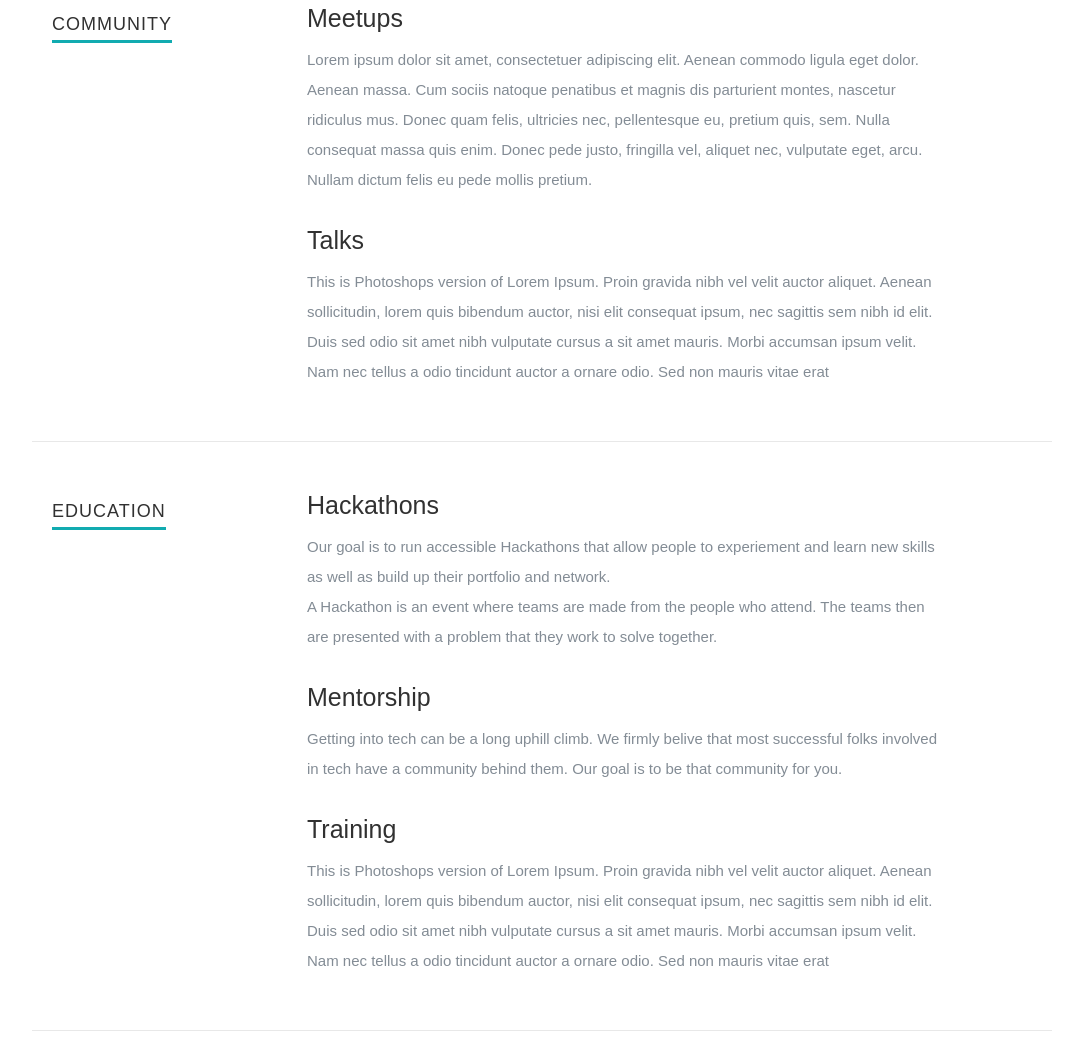
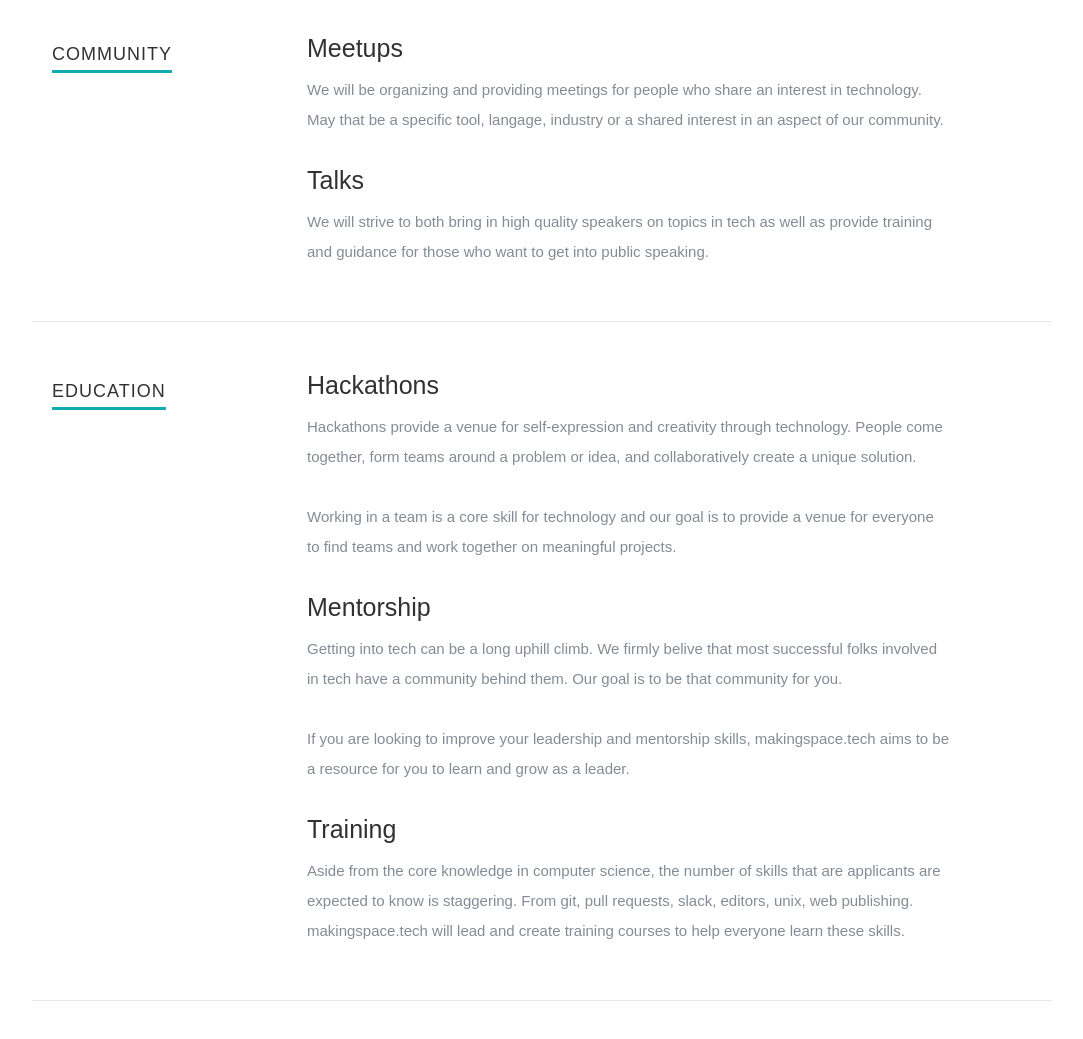
Before and after one commit to makingspaceintech/makingspaceintech.github.io, a Gatsby site: page / in a window 1280 px wide. Shown: the part 1373-2412 px from the top of the page, without its empty margins (98-1181 px from the left). Built offline with nearby package versions, Linux system fonts and the light colour scheme; Gatsby itself is replaced by a stand-in of ours; a web font is replaced by a local one.

Commit message:
some copy for the site

```diff
--- a/src/components/About.js
+++ b/src/components/About.js
@@ -6,15 +6,14 @@ import profilePic from "../assets/images/profilepic.jpg";
 const About = () => (
   <section id="about">
     <div className="row">
-      <div className="three columns">
-        <img className="profile-pic" src={profilePic} alt="" />
-      </div>
-      <div className="nine columns main-col">
+      <div className="twenty columns main-col">
         <h2>Mission</h2>
         <p>
-        MakingSpaces.tech is a collective guild of people working to make intersectional spaces in our community.
-        <br />
-        Our goal is to foster inclusivity,
+        MakingSpaces.tech is a collective guild of people working to make safer spaces in our community.
+        </p>
+        <p>
+        Our goal is to foster inclusivity, diversity, accessability and representation in technology.  Bringing the community together and
+        prividing a space for marginalized voices to be amplified.
         </p>
         <div className="row">
           <div className="columns contact-details">
--- a/src/components/Community.js
+++ b/src/components/Community.js
@@ -12,14 +12,11 @@ const Community = () => (
       <div className="row item">
         <div className="twelve columns">
           <h3>Meetups</h3>
+
           <p>
-            Lorem ipsum dolor sit amet, consectetuer adipiscing elit. Aenean
-            commodo ligula eget dolor. Aenean massa. Cum sociis natoque
-            penatibus et magnis dis parturient montes, nascetur ridiculus mus.
-            Donec quam felis, ultricies nec, pellentesque eu, pretium quis, sem.
-            Nulla consequat massa quis enim. Donec pede justo, fringilla vel,
-            aliquet nec, vulputate eget, arcu. Nullam dictum felis eu pede
-            mollis pretium.
+          We will be organizing and providing meetings for people who share an interest
+          in technology.  May that be a specific tool, langage, industry or a shared interest
+          in an aspect of our community.
           </p>
         </div>
       </div>
@@ -29,12 +26,8 @@ const Community = () => (
           <h3>Talks</h3>
 
           <p>
-            This is Photoshops version of Lorem Ipsum. Proin gravida nibh vel
-            velit auctor aliquet. Aenean sollicitudin, lorem quis bibendum
-            auctor, nisi elit consequat ipsum, nec sagittis sem nibh id elit.
-            Duis sed odio sit amet nibh vulputate cursus a sit amet mauris.
-            Morbi accumsan ipsum velit. Nam nec tellus a odio tincidunt auctor a
-            ornare odio. Sed non mauris vitae erat
+          We will strive to both bring in high quality speakers on topics in tech as well as provide training
+          and guidance for those who want to get into public speaking.
           </p>
         </div>
       </div>
--- a/src/components/Education.js
+++ b/src/components/Education.js
@@ -13,11 +13,12 @@ const Education = () => (
         <div className="twelve columns">
           <h3>Hackathons</h3>
           <p>
-          Our goal is to run accessible Hackathons that allow people to experiement and learn new skills
-          as well as build up their portfolio and network.
-          <br />
-          A Hackathon is an event where teams are made from the people who attend.  The teams then are presented
-          with a problem that they work to solve together.
+          Hackathons provide a venue for self-expression and creativity through technology. People come together, form teams
+          around a problem or idea, and collaboratively create a unique solution.
+          </p>
+          <p>
+          Working in a team is a core skill for technology and our goal is to provide a venue for everyone to find teams
+          and work together on meaningful projects.
           </p>
         </div>
       </div>
@@ -30,6 +31,11 @@ const Education = () => (
           Getting into tech can be a long uphill climb.  We firmly belive that most successful folks involved
           in tech have a community behind them.  Our goal is to be that community for you.
           </p>
+
+          <p>
+          If you are looking to improve your leadership and mentorship skills, makingspace.tech aims to be a resource
+          for you to learn and grow as a leader.
+          </p>
         </div>
       </div>
 
@@ -38,12 +44,9 @@ const Education = () => (
           <h3>Training</h3>
 
           <p>
-            This is Photoshops version of Lorem Ipsum. Proin gravida nibh vel
-            velit auctor aliquet. Aenean sollicitudin, lorem quis bibendum
-            auctor, nisi elit consequat ipsum, nec sagittis sem nibh id elit.
-            Duis sed odio sit amet nibh vulputate cursus a sit amet mauris.
-            Morbi accumsan ipsum velit. Nam nec tellus a odio tincidunt auctor a
-            ornare odio. Sed non mauris vitae erat
+          Aside from the core knowledge in computer science, the number of skills that are applicants are expected to know
+          is staggering.  From git, pull requests, slack, editors, unix, web publishing.  makingspace.tech will lead and create
+          training courses to help everyone learn these skills.
           </p>
         </div>
       </div>
--- a/src/components/Events.js
+++ b/src/components/Events.js
@@ -1,14 +1,8 @@
 import React from "react";
 import { FaPlus, FaTag } from "react-icons/lib/fa";
 
-import Coffee from "../assets/images/portfolio/coffee.jpg";
-import Console from "../assets/images/portfolio/console.jpg";
+import LGBTQ from "../assets/images/portfolio/lgbtq.jpg";
 import JavaScript from "../assets/images/javascript.png";
-import Judah from "../assets/images/portfolio/judah.jpg";
-import IntoTheLight from "../assets/images/portfolio/into-the-light.jpg";
-import Farmerboy from "../assets/images/portfolio/farmerboy.jpg";
-import Girl from "../assets/images/portfolio/girl.jpg";
-import Origami from "../assets/images/portfolio/origami.jpg";
 import Retrocam from "../assets/images/portfolio/retrocam.jpg";
 
 const Events = () => (
@@ -24,11 +18,11 @@ const Events = () => (
           <div className="columns events-item">
             <div className="item-wrap">
               <a href="#modal-01" title="">
-                <img alt="" src={Coffee} />
+                <img alt="" src={LGBTQ} width="100%" height="100%" />
                 <div className="overlay">
                   <div className="events-item-meta">
-                    <h5>Coffee</h5>
-                    <p>Illustrration</p>
+                    <h5>LGBTQ in Tech meetup</h5>
+                    <p>A place for those who identify as LGBTQ and work in tech to get together</p>
                   </div>
                 </div>
                 <div className="link-icon">
@@ -44,8 +38,8 @@ const Events = () => (
                 <img alt="" src={JavaScript} width="100%" />
                 <div className="overlay">
                   <div className="events-item-meta">
-                    <h5>Console</h5>
-                    <p>Web Development</p>
+                    <h5>CorridorJS</h5>
+                    <p>Web Development lightning talks.</p>
                   </div>
                 </div>
                 <div className="link-icon">
```
Also changed, not shown: src/assets/images/portfolio/lgbtq.jpg (added).
